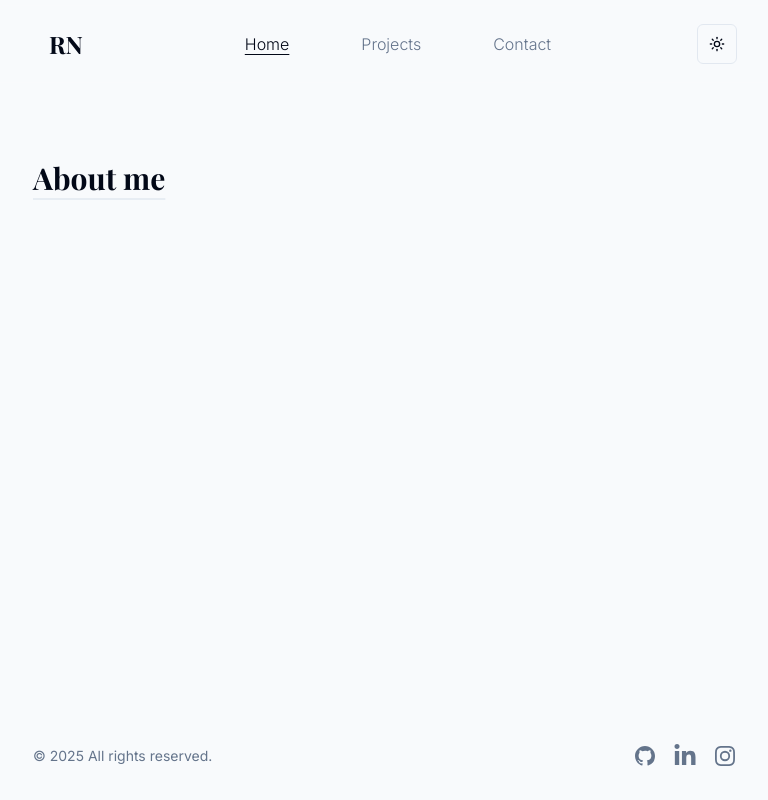
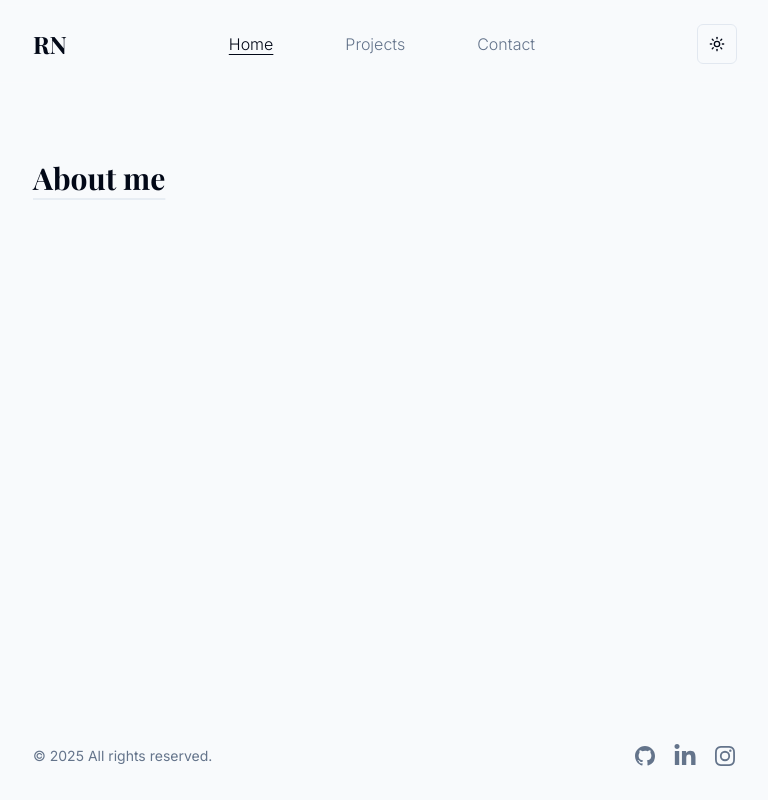
Before and after one commit to nemethricsi/nemethrichard, a Next.js app: page / in a window 1280 px wide. Shown: the whole page, without its empty margins (255-1023 px from the left). Built offline with nearby package versions, Linux system fonts and the light colour scheme; a web font is replaced by a local one.

Commit message:
change images

```diff
--- a/app/components/header.tsx
+++ b/app/components/header.tsx
@@ -9,7 +9,7 @@ export const Header = () => {
       <nav className="container flex max-w-3xl items-center justify-between">
         <Link
           href="/"
-          className="custom-outline hidden rounded-md px-4 py-1 font-serif text-2xl font-bold sm:block"
+          className="custom-outline hidden rounded-md py-1 font-serif text-2xl font-bold sm:block"
         >
           RN
         </Link>
```
Also changed, not shown: public/images/authors/richard.jpg (added), public/images/richard-sq.jpg (deleted).
